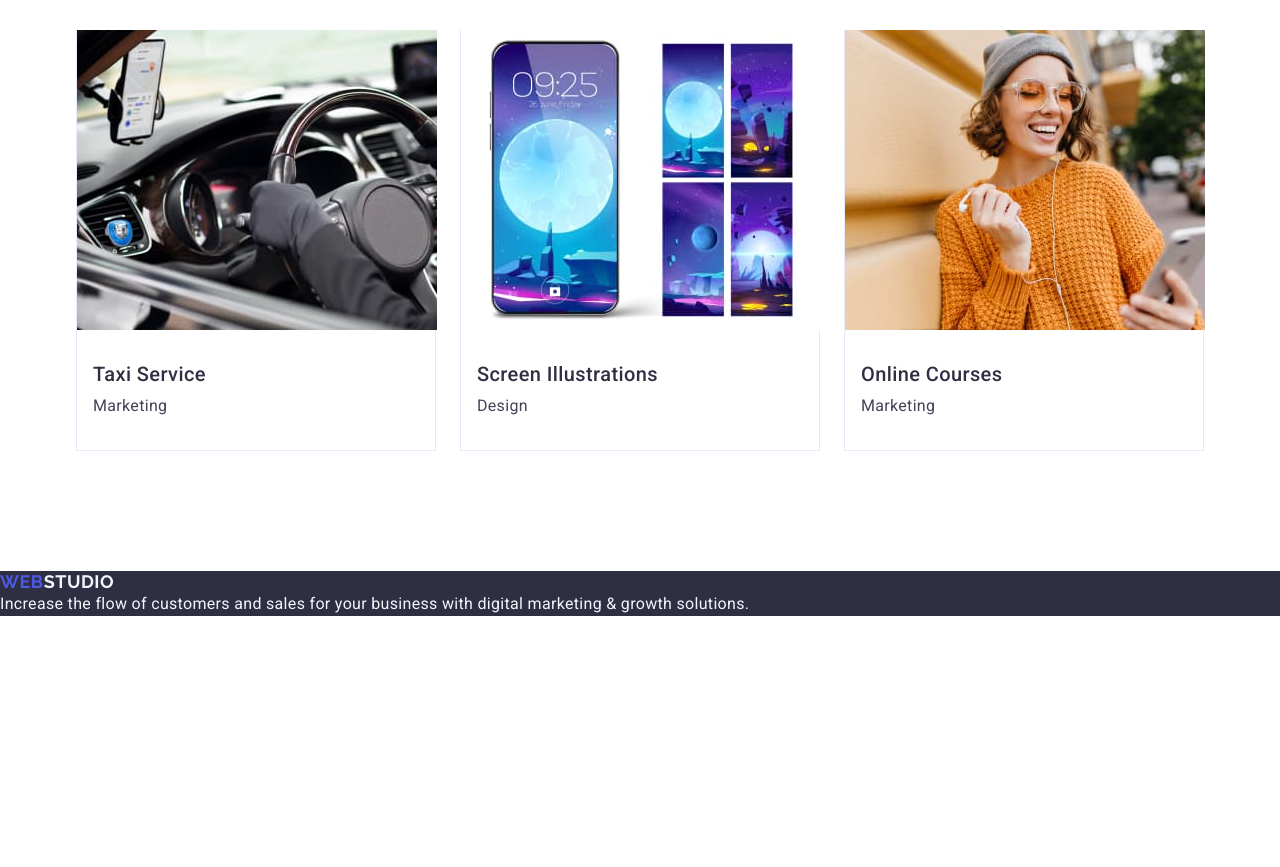
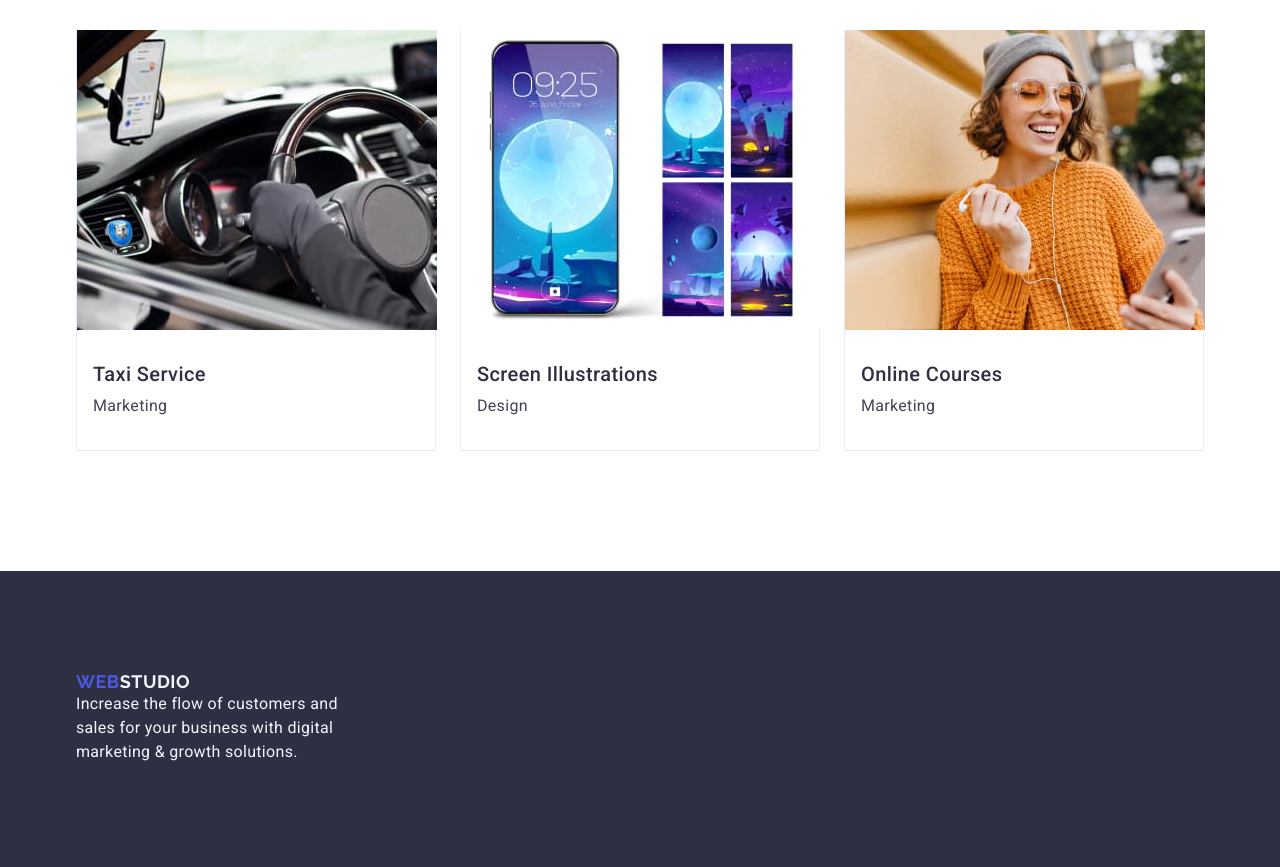
Before and after one commit to Iryna-Shepetukha/goit-markup-hw-03, a plain HTML site: page index.html in a window 1280 px wide. Shown: the part 2444-3311 px from the top of the page. Before the commit the page ends 3060 px from the top, so only its background shows below. Drawn offline with nearby package versions, Linux system fonts and the light colour scheme.

Commit message:
add footer

```diff
--- a/css/styles.css
+++ b/css/styles.css
@@ -307,11 +307,21 @@ body {
 /*===================FOOTER===================*/
 .page-footer {
   background-color: #2e2f42;
+  padding-top: 100px;
+  padding-bottom: 100px;
+}
+
+.logo-footer {
+  display: block;
+  padding-top: 100px;
+  padding-bottom: 16px;
 }
 .logo-color-footer {
   color: #f4f4fd;
 }
 .footer-text {
+  width: 264px;
+  padding-bottom: 100px;
   font-weight: 400;
   font-size: 16px;
   line-height: 1.5;
--- a/index.html
+++ b/index.html
@@ -235,13 +235,15 @@
       </section>
     </main>
     <footer class="page-footer">
-      <a class="page-logo" href="./index.html"
-        >Web<span class="logo-color-footer">Studio</span></a
-      >
-      <p class="footer-text">
-        Increase the flow of customers and sales for your business with digital
-        marketing & growth solutions.
-      </p>
+      <div class="container footer-container">
+        <a class="page-logo footer-logo" href="./index.html"
+          >Web<span class="logo-color-footer">Studio</span></a
+        >
+        <p class="footer-text">
+          Increase the flow of customers and sales for your business with
+          digital marketing & growth solutions.
+        </p>
+      </div>
     </footer>
   </body>
 </html>
```
